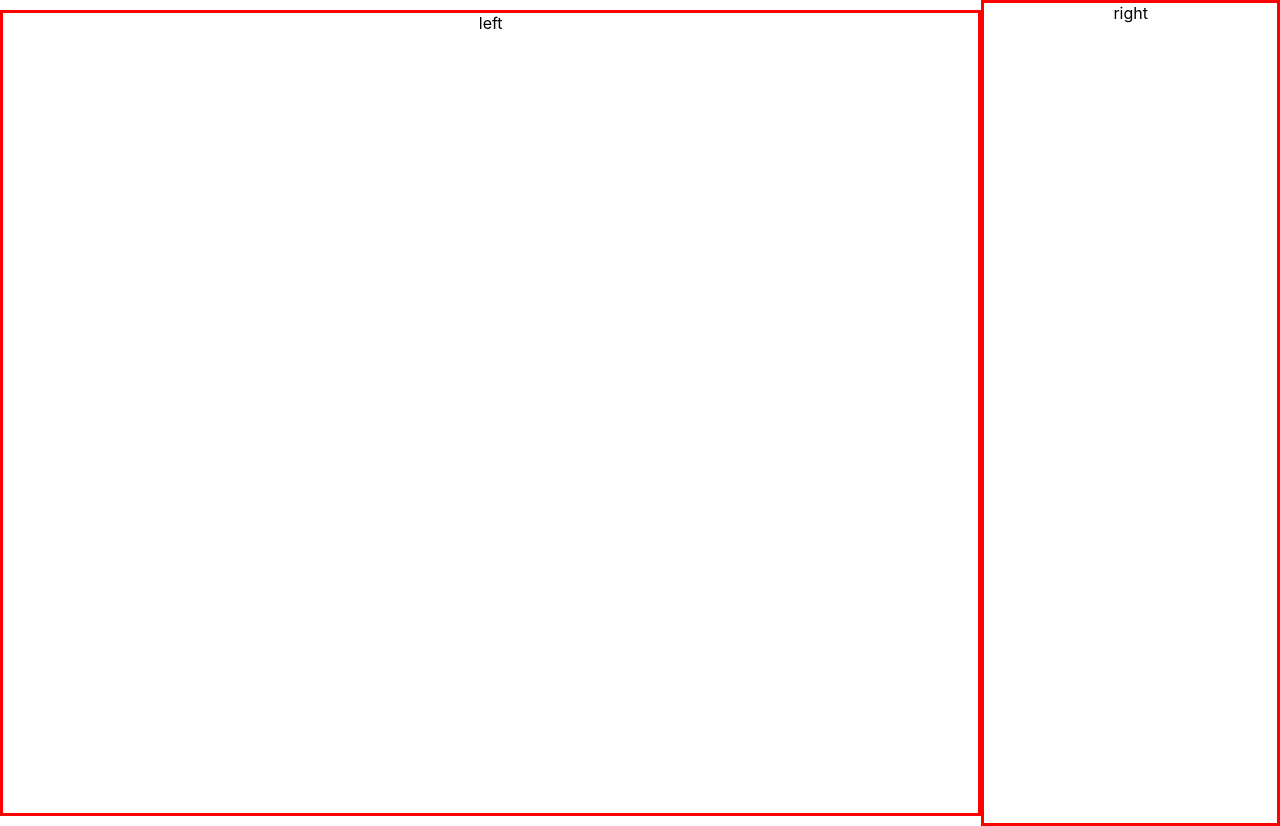
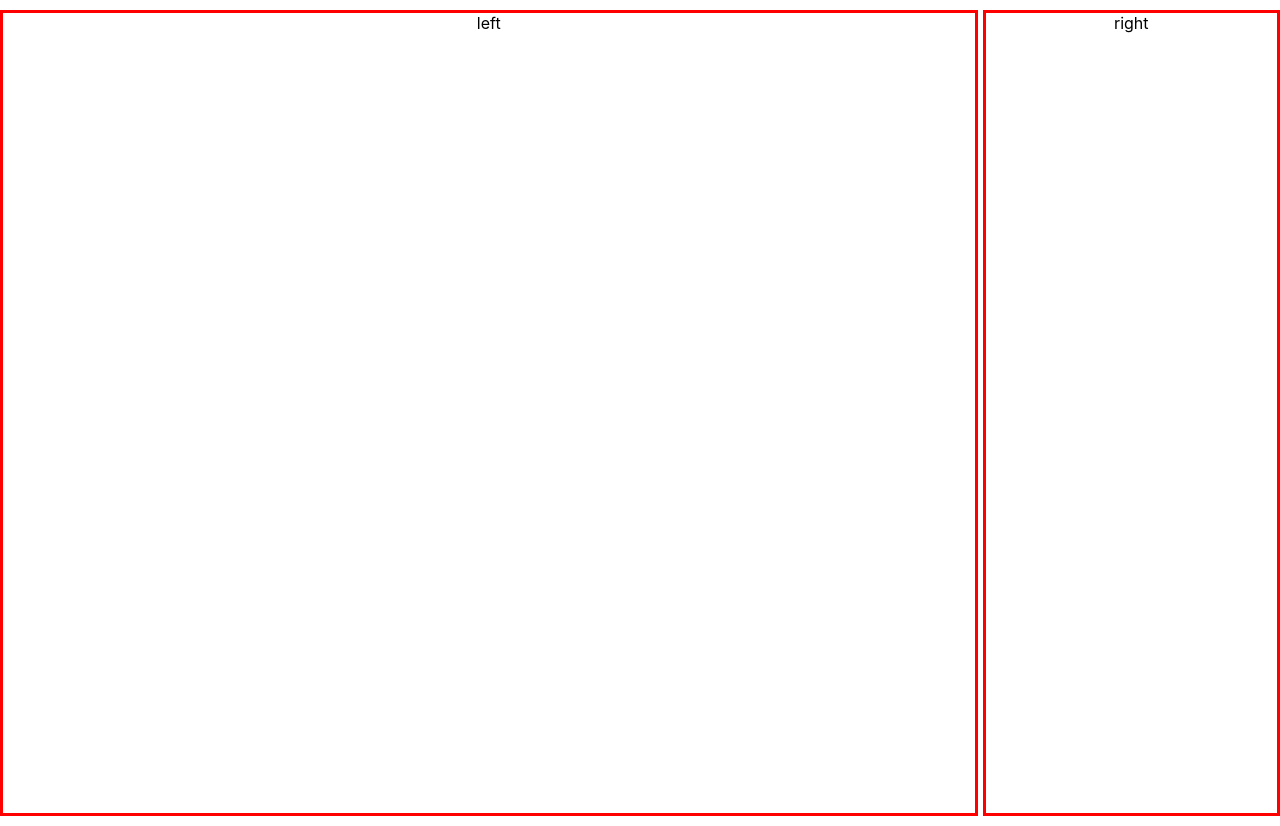
Before and after one commit to shashikantmaurya0007/wealthy-finance-assignment, a React (Create React App) app: page / in a window 1280 px wide. Built offline with nearby package versions, Linux system fonts and the light colour scheme.

Commit message:
style:home.js page

```diff
--- a/src/Styling/home.css
+++ b/src/Styling/home.css
@@ -14,4 +14,7 @@
 .right {
     flex: 0.3;
     border: 3px solid red;
+    margin-top: 10px;
+    margin-bottom: 10px;
+    margin-left: 5px;
 }
```
